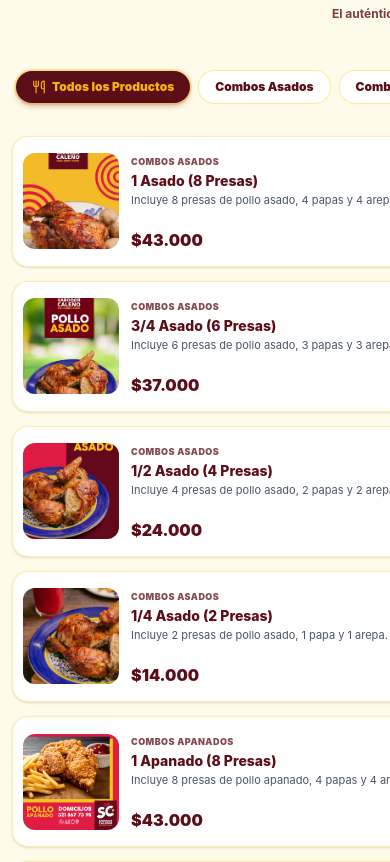
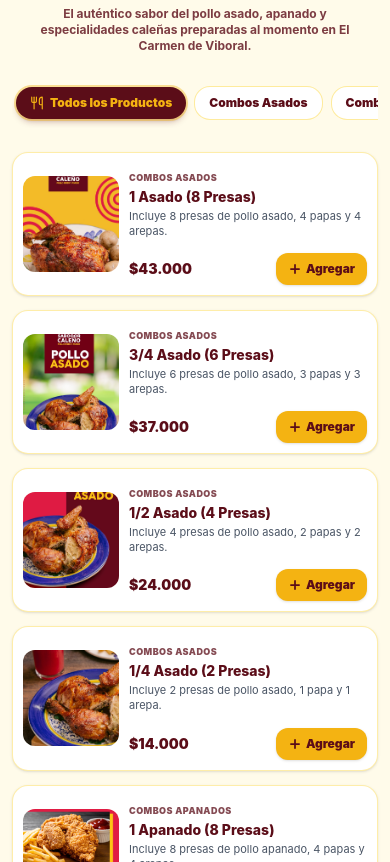
Before and after one commit to felipevi31/Sabor-Cale-o, a React (Vite) app: page / in a window 390 px wide. Shown: the part 706-1568 px from the top of the page. Built offline with nearby package versions, Linux system fonts and the light colour scheme; no server answers.

Commit message:
fix: boton agregar visible en movil y categorias sin desborde

```diff
--- a/src/components/MenuSection.jsx
+++ b/src/components/MenuSection.jsx
@@ -10,7 +10,7 @@ export default function MenuSection({ onAddToCart }) {
     : menuProducts.filter(p => p.category === selectedCategory);
 
   return (
-    <main id="menu" className="max-w-7xl mx-auto px-3 sm:px-6 py-8 sm:py-12 flex-1">
+    <main id="menu" className="w-full max-w-7xl mx-auto px-3 sm:px-6 py-8 sm:py-12 flex-1 overflow-x-clip">
 
       {/* Encabezado de la Carta */}
       <div className="text-center mb-6 sm:mb-10">
@@ -26,12 +26,12 @@ export default function MenuSection({ onAddToCart }) {
         </p>
       </div>
 
-      {/* Filtro de Categorías Moderno */}
-      <div className="flex items-center gap-2 sm:gap-2.5 overflow-x-auto py-2 px-1 mb-6 sm:mb-10 no-scrollbar justify-start sm:justify-center">
+      {/* Filtro de Categorías sin desbordamiento */}
+      <div className="flex items-center gap-2 overflow-x-auto md:flex-wrap py-2 px-1 mb-6 sm:mb-10 no-scrollbar justify-start md:justify-center">
         <button
           type="button"
           onClick={() => setSelectedCategory('all')}
-          className={`px-4 py-2 sm:px-5 sm:py-2.5 rounded-2xl text-xs font-black transition-all duration-300 whitespace-nowrap flex items-center gap-1.5 shrink-0 ${
+          className={`px-3.5 py-2 sm:px-4 sm:py-2 rounded-2xl text-xs font-black transition-all duration-200 whitespace-nowrap flex items-center gap-1.5 shrink-0 cursor-pointer ${
             selectedCategory === 'all'
               ? 'bg-[#5B0D18] text-[#F4B312] shadow-md shadow-[#5B0D18]/25 ring-2 ring-[#F4B312]/40'
               : 'bg-white text-[#5B0D18] border border-amber-200/80 hover:border-[#5B0D18]/50 hover:bg-amber-50/50'
@@ -40,12 +40,13 @@ export default function MenuSection({ onAddToCart }) {
           <Utensils className="w-3.5 h-3.5" />
           Todos los Productos
         </button>
+
         {menuCategories.map((cat) => (
           <button
             type="button"
             key={cat.id}
             onClick={() => setSelectedCategory(cat.id)}
-            className={`px-4 py-2 sm:px-5 sm:py-2.5 rounded-2xl text-xs font-black transition-all duration-300 whitespace-nowrap shrink-0 ${
+            className={`px-3.5 py-2 sm:px-4 sm:py-2 rounded-2xl text-xs font-black transition-all duration-200 whitespace-nowrap shrink-0 cursor-pointer ${
               selectedCategory === cat.id
                 ? 'bg-[#5B0D18] text-[#F4B312] shadow-md shadow-[#5B0D18]/25 ring-2 ring-[#F4B312]/40'
                 : 'bg-white text-[#5B0D18] border border-amber-200/80 hover:border-[#5B0D18]/50 hover:bg-amber-50/50'
@@ -61,7 +62,7 @@ export default function MenuSection({ onAddToCart }) {
         {filteredProducts.map((item) => (
           <div
             key={item.id}
-            className="group bg-white rounded-2xl sm:rounded-3xl overflow-hidden border border-amber-200/70 shadow-sm hover:shadow-2xl transition-all duration-300 flex flex-row sm:flex-col items-stretch justify-between sm:hover:-translate-y-1.5 p-2.5 sm:p-0 gap-3 sm:gap-0"
+            className="group bg-white rounded-2xl sm:rounded-3xl overflow-hidden border border-amber-200/70 shadow-sm hover:shadow-2xl transition-all duration-300 flex flex-row sm:flex-col items-stretch justify-between sm:hover:-translate-y-1.5 p-2.5 sm:p-0 gap-2.5 sm:gap-0 min-w-0"
           >
             {/* Contenedor de Imagen */}
             <div className="relative overflow-hidden w-24 h-24 sm:w-full sm:h-48 rounded-xl sm:rounded-none bg-amber-50 shrink-0 self-center sm:self-stretch">
@@ -79,11 +80,11 @@ export default function MenuSection({ onAddToCart }) {
 
             {/* Contenido: Título, Descripción y Fila de Precio + Botón Agregar */}
             <div className="flex-1 flex flex-col justify-between min-h-24 sm:min-h-0 sm:p-5 min-w-0">
-              <div>
+              <div className="min-w-0">
                 <span className="sm:hidden inline-block text-[9px] font-black text-[#5B0D18]/75 uppercase tracking-wider">
                   {item.category.replace('-', ' ')}
                 </span>
-                <h3 className="font-extrabold text-sm sm:text-lg text-[#5B0D18] group-hover:text-amber-700 transition-colors line-clamp-1">
+                <h3 className="font-extrabold text-sm sm:text-lg text-[#5B0D18] group-hover:text-amber-700 transition-colors truncate">
                   {item.name}
                 </h3>
                 <p className="text-[11px] sm:text-xs text-gray-600 mt-0.5 sm:mt-1.5 leading-snug sm:leading-relaxed line-clamp-2">
@@ -91,11 +92,11 @@ export default function MenuSection({ onAddToCart }) {
                 </p>
               </div>
 
-              {/* Pie con Precio a la izquierda y Botón Agregar a la derecha */}
-              <div className="pt-2.5 sm:pt-4 mt-1.5 sm:mt-auto flex items-center justify-between gap-2">
-                <div className="leading-none">
+              {/* Pie con Precio a la izquierda y Botón Agregar siempre visible a la derecha */}
+              <div className="pt-2 sm:pt-4 mt-1.5 sm:mt-auto flex items-center justify-between gap-2 min-w-0">
+                <div className="leading-none shrink-0">
                   <span className="hidden sm:block text-[10px] text-gray-400 uppercase font-bold tracking-tight mb-1">Precio</span>
-                  <span className="font-black text-[#5B0D18] text-base sm:text-lg">
+                  <span className="font-black text-[#5B0D18] text-sm sm:text-lg">
                     ${item.price.toLocaleString('es-CO')}
                   </span>
                 </div>
@@ -104,9 +105,9 @@ export default function MenuSection({ onAddToCart }) {
                   type="button"
                   onClick={() => onAddToCart?.(item)}
                   aria-label={`Agregar ${item.name} al carrito`}
-                  className="bg-[#F4B312] hover:bg-amber-400 text-[#5B0D18] font-black text-xs px-3.5 py-2 sm:px-4 sm:py-2.5 rounded-xl sm:rounded-2xl transition-all duration-200 shadow-sm flex items-center gap-1 active:scale-95 shrink-0 cursor-pointer"
+                  className="bg-[#F4B312] hover:bg-amber-400 text-[#5B0D18] font-black text-xs px-3 py-2 sm:px-4 sm:py-2.5 rounded-xl sm:rounded-2xl transition-all duration-200 shadow-sm flex items-center gap-1 active:scale-95 shrink-0 cursor-pointer"
                 >
-                  <Plus className="w-3.5 h-3.5 sm:w-4 sm:h-4 stroke-[3]" />
+                  <Plus className="w-3.5 h-3.5 sm:w-4 sm:h-4 stroke-[3] shrink-0" />
                   <span>Agregar</span>
                 </button>
               </div>
```
